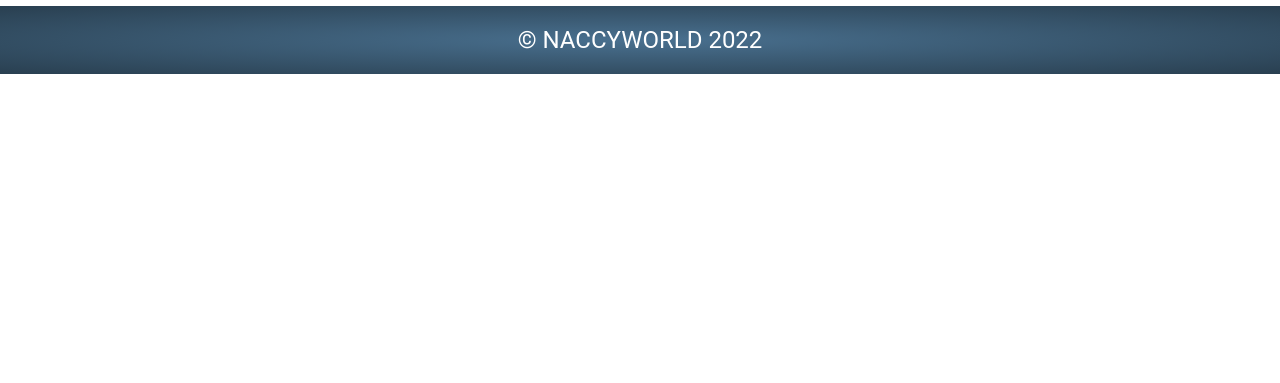
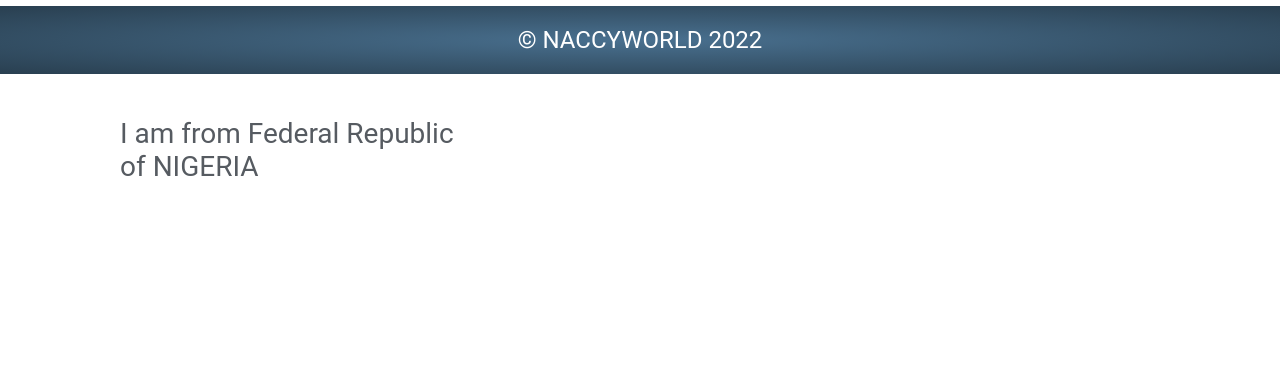
Before and after one commit to TONYCHIDI/About-me, a plain HTML site: page index.html in a window 1280 px wide. Shown: the part 726-1109 px from the top of the page. Before the commit the page ends 904 px from the top, so only its background shows below. Drawn offline with Linux system fonts and the light colour scheme; the site is published under a folder, as on GitHub Pages, so addresses that start at the root find nothing.

Commit message:
right insertion of js file into the html file

```diff
--- a/index.html
+++ b/index.html
@@ -32,6 +32,6 @@
             <p class="privacy">&copy; NACCYWORLD 2022</p>
         </footer>
 
-        <script src="/data.js"></script>
+        <script src="data.js"></script>
     </body>
 </html>
```
